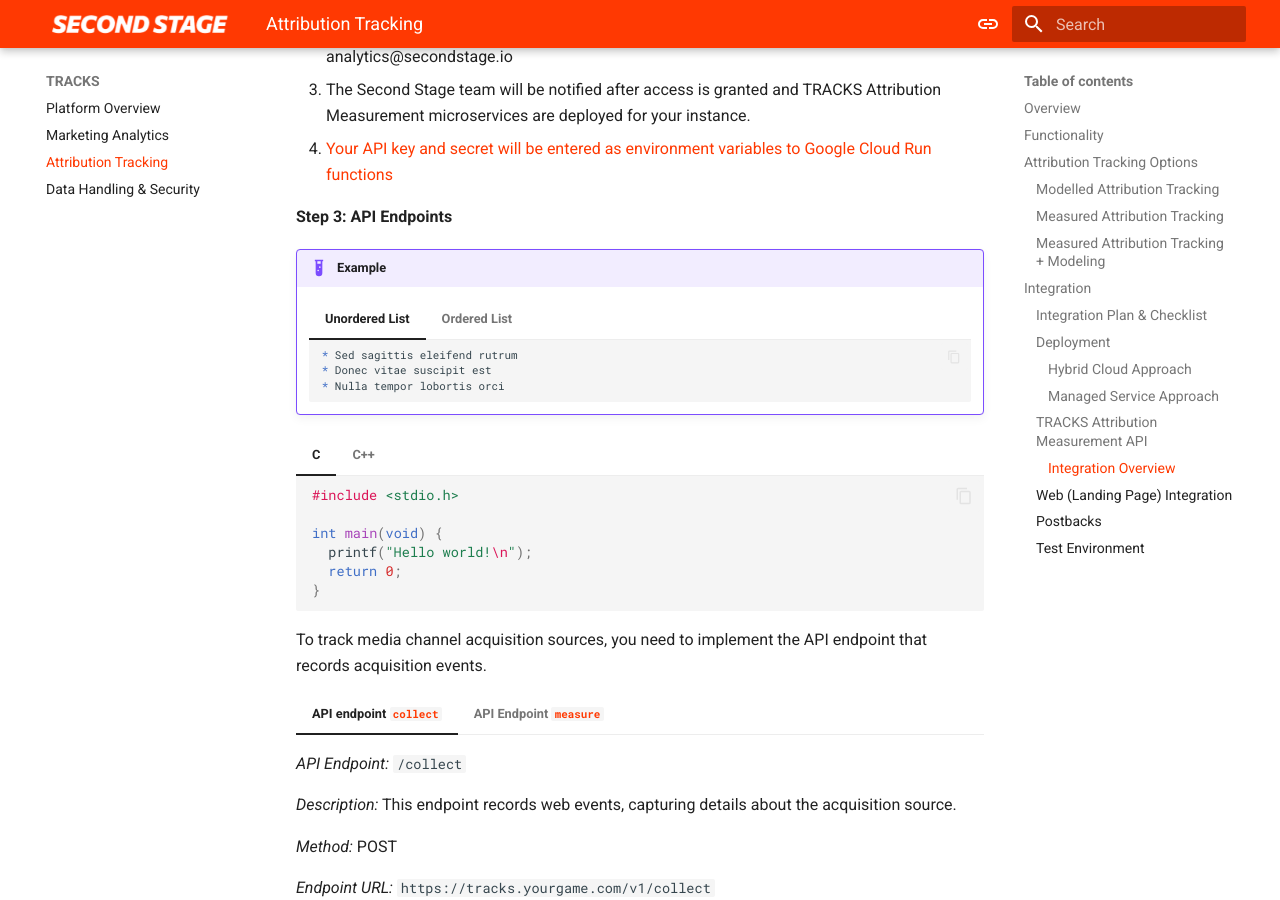
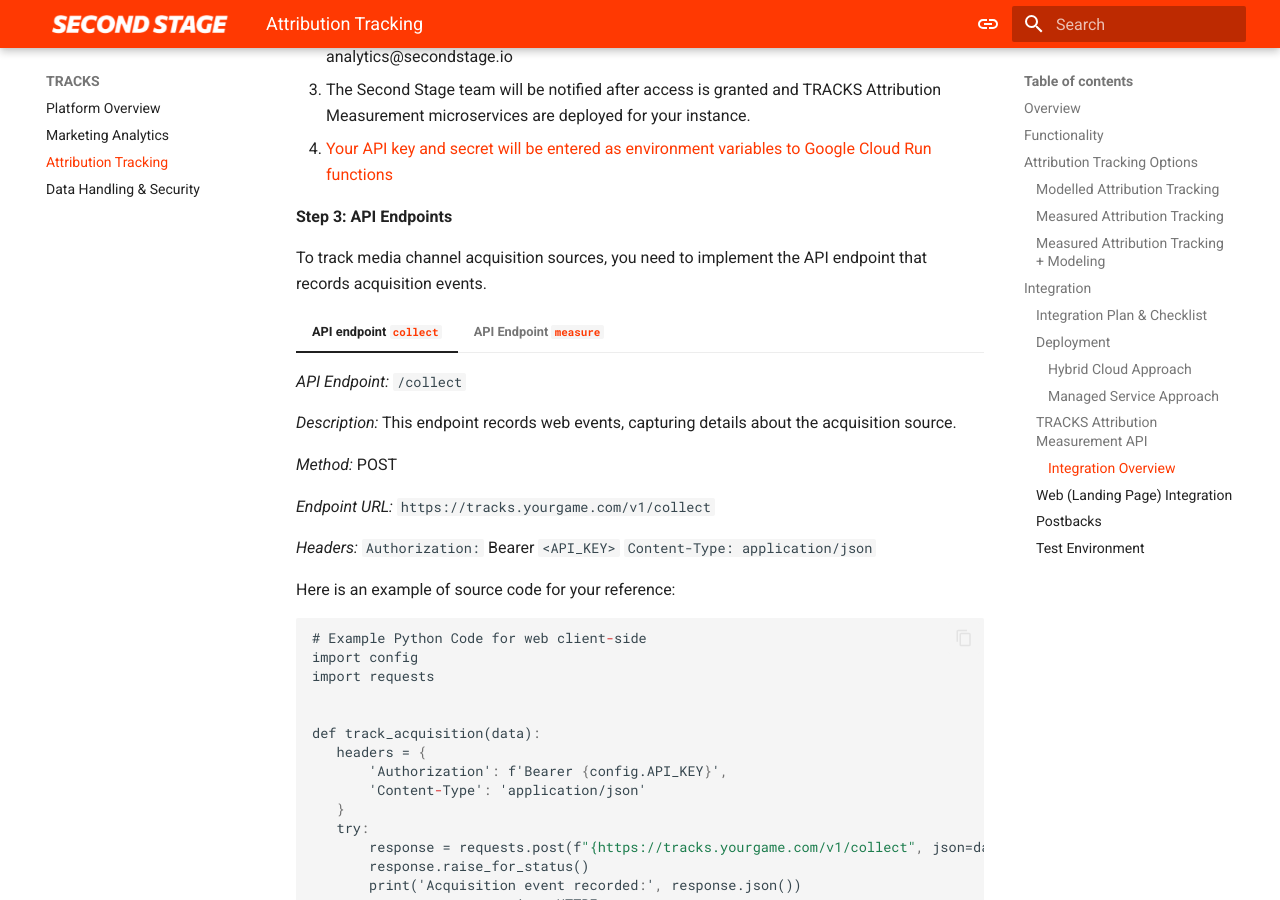
Before and after one commit to secondstage-io/tracks-documentation, an MkDocs documentation site: the page built from docs/tracks/attribution-tracking.md, in a window 1280 px wide and 900 px high, scrolled down 13169 px. Built offline with MkDocs 1.6.1 and Material for MkDocs 9.7.7, drawn with Linux system fonts in a browser that asks for light colours.

Commit message:
Update attribution-tracking.md
fix for boxes

````diff
--- a/docs/tracks/attribution-tracking.md
+++ b/docs/tracks/attribution-tracking.md
@@ -337,46 +337,6 @@ If your organization does not use Google Workspace (Gsuite email account), you c
 
 **Step 3: API Endpoints**
 
-!!! example
-
-    === "Unordered List"
-
-        ``` markdown
-        * Sed sagittis eleifend rutrum
-        * Donec vitae suscipit est
-        * Nulla tempor lobortis orci
-        ```
-
-    === "Ordered List"
-
-        ``` markdown
-        1. Sed sagittis eleifend rutrum
-        2. Donec vitae suscipit est
-        3. Nulla tempor lobortis orci
-        ```
-
-=== "C"
-
-    ``` c
-    #include <stdio.h>
-
-    int main(void) {
-      printf("Hello world!\n");
-      return 0;
-    }
-    ```
-
-=== "C++"
-
-    ``` c++
-    #include <iostream>
-
-    int main(void) {
-      std::cout << "Hello world!" << std::endl;
-      return 0;
-    }
-    ```
-
 To track media channel acquisition sources, you need to implement the API endpoint that records acquisition events.
 
 === "API endpoint `collect`"
````
